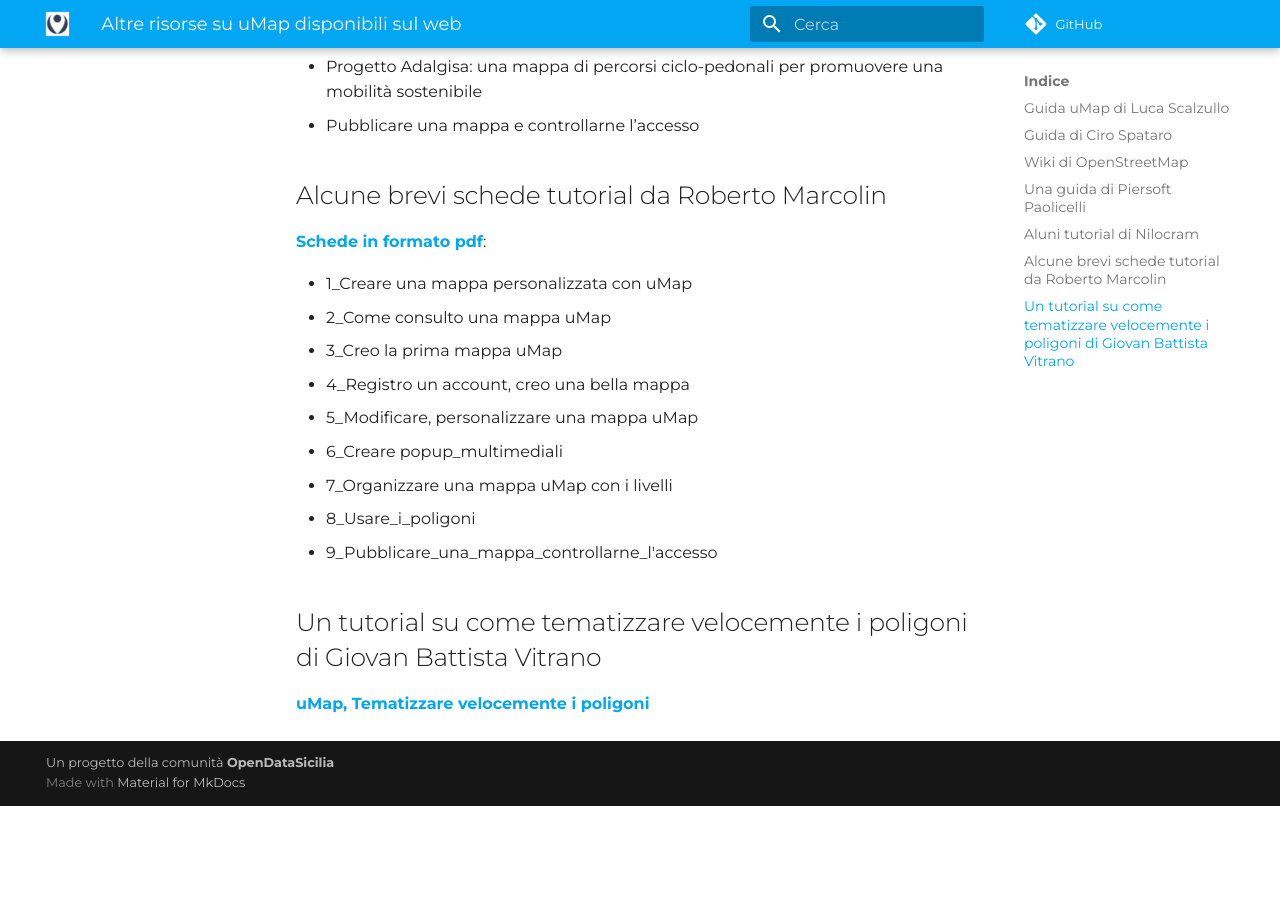
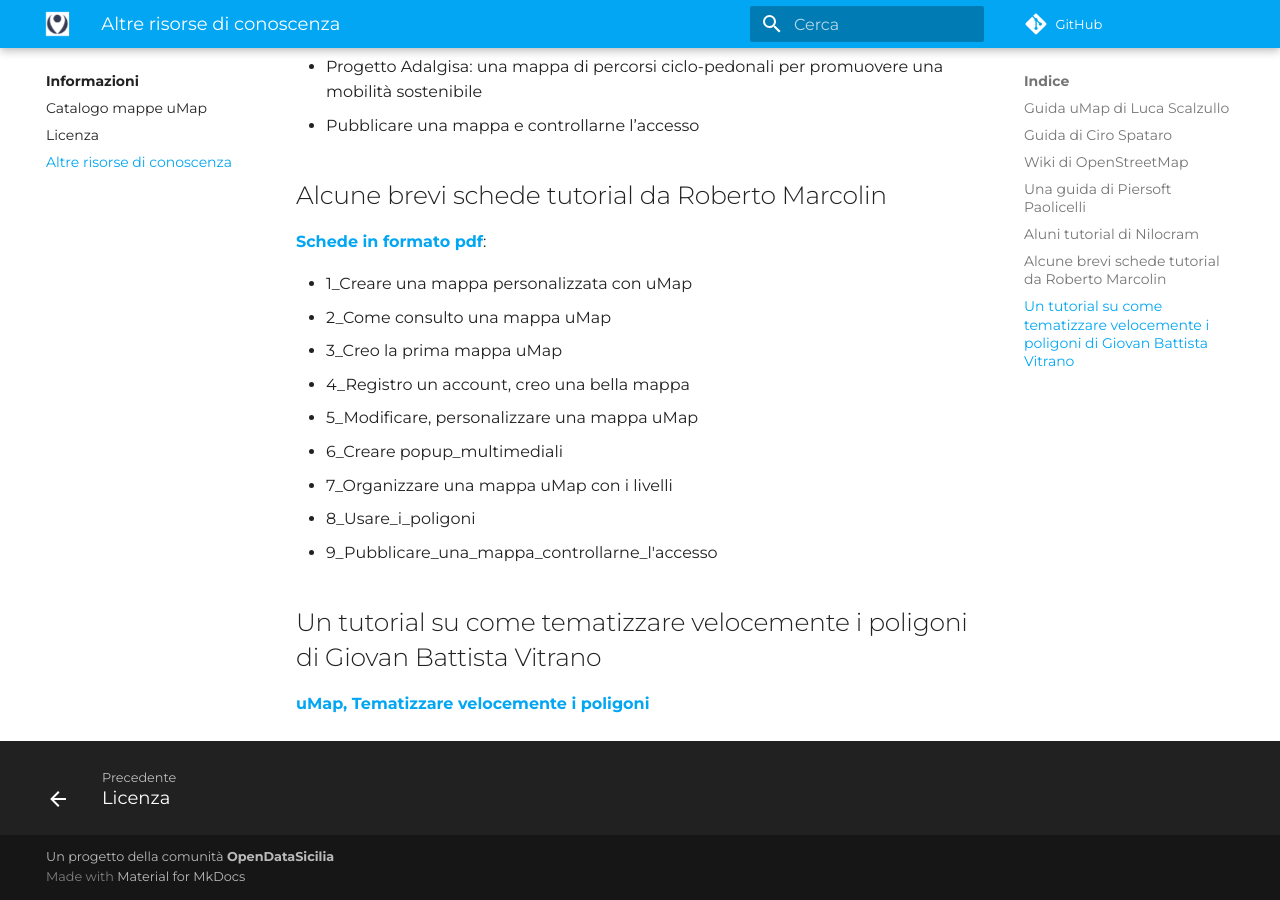
Before and after one commit to opendatasicilia/guida-umap, an MkDocs documentation site: the page built from docs/informazioni/altre-risorse.md, in a window 1280 px wide and 900 px high, scrolled down 1236 px. Built offline with MkDocs 1.6.1 and Material for MkDocs 9.7.7, drawn with Linux system fonts in a browser that asks for light colours; comment, search, counter and statistics services are not loaded; before the commit the page ends 2042 px from its top, so only the background shows below that.

Commit message:
Update mkdocs.yml

```diff
--- a/mkdocs.yml
+++ b/mkdocs.yml
@@ -72,6 +72,7 @@
     - Informazioni: informazioni/index.md
     - Catalogo mappe uMap: informazioni/catalogo-mappe.md
     - Licenza: informazioni/licenza.md
+    - Altre risorse di conoscenza: informazioni/altre-risorse.md
 
 
 
```
